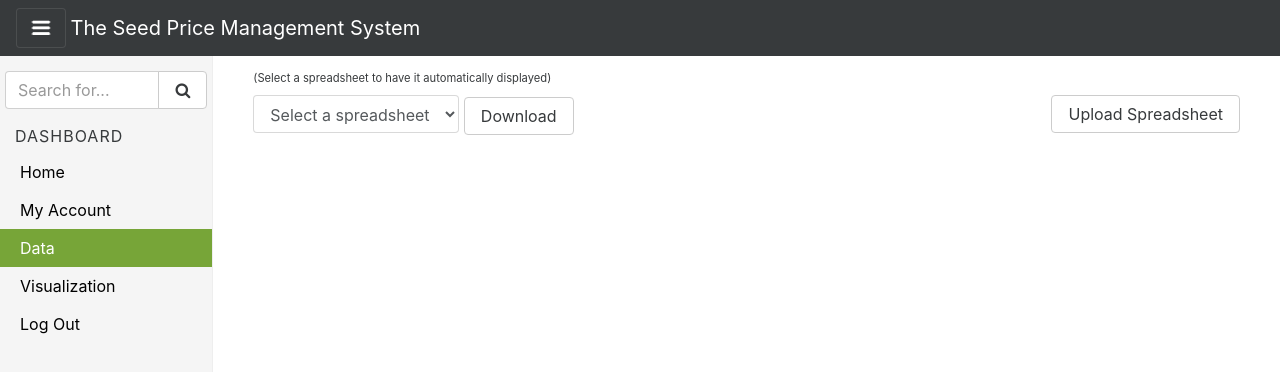
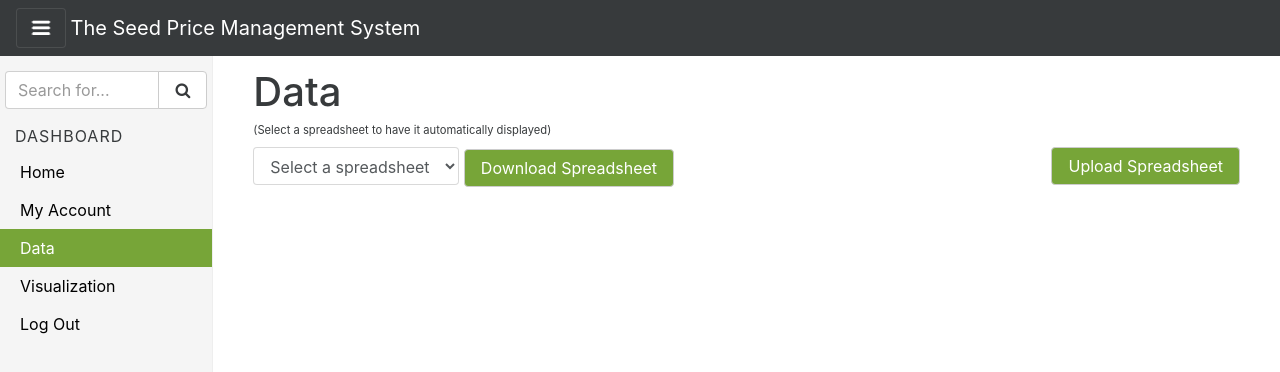
Before and after one commit to RyanLafferty/TheSeedBoxWireframe, a plain HTML site: page data.html in a window 1280 px wide. Drawn offline with Linux system fonts and the light colour scheme.

Commit message:
Minor changes by adam :)

```diff
--- a/css/style.css
+++ b/css/style.css
@@ -75,10 +75,12 @@ body {
 
 .submit-green {
   background-color: #77A538;
+  color: #fff;
 }
 
 .submit-green:hover {
   background-color: #61852E;
+  color: #fff;
 }
 
 .link-green {
--- a/data.html
+++ b/data.html
@@ -58,7 +58,7 @@
 
         <div class="col-sm-9 offset-sm-3 col-md-10 offset-md-2 main">
 		  <!--To display data, select a spreadsheet from the dropdown below.-->
-
+          <h1>Data</h1>
           <form>
           <div class="form-group">
 	    	  <label for="dropdown" style="display:block;font-size:.7rem">(Select a spreadsheet to have it automatically displayed)</label>
@@ -70,8 +70,8 @@
 				  <option>Spreadsheet 3</option>
 			  </select>
 
-                <a class="btn btn-secondary" id="download-btn" href="" download>Download</a>
-				<label class="pull-right btn btn-secondary btn-file">
+                <a class="btn btn-secondary submit-green" id="download-btn" href="" download>Download Spreadsheet</a>
+				<label class="pull-right btn btn-secondary btn-file submit-green">
 					 Upload Spreadsheet
 					 <input id="file-excel" type="file" style="display: none;">
 				</label>
```
